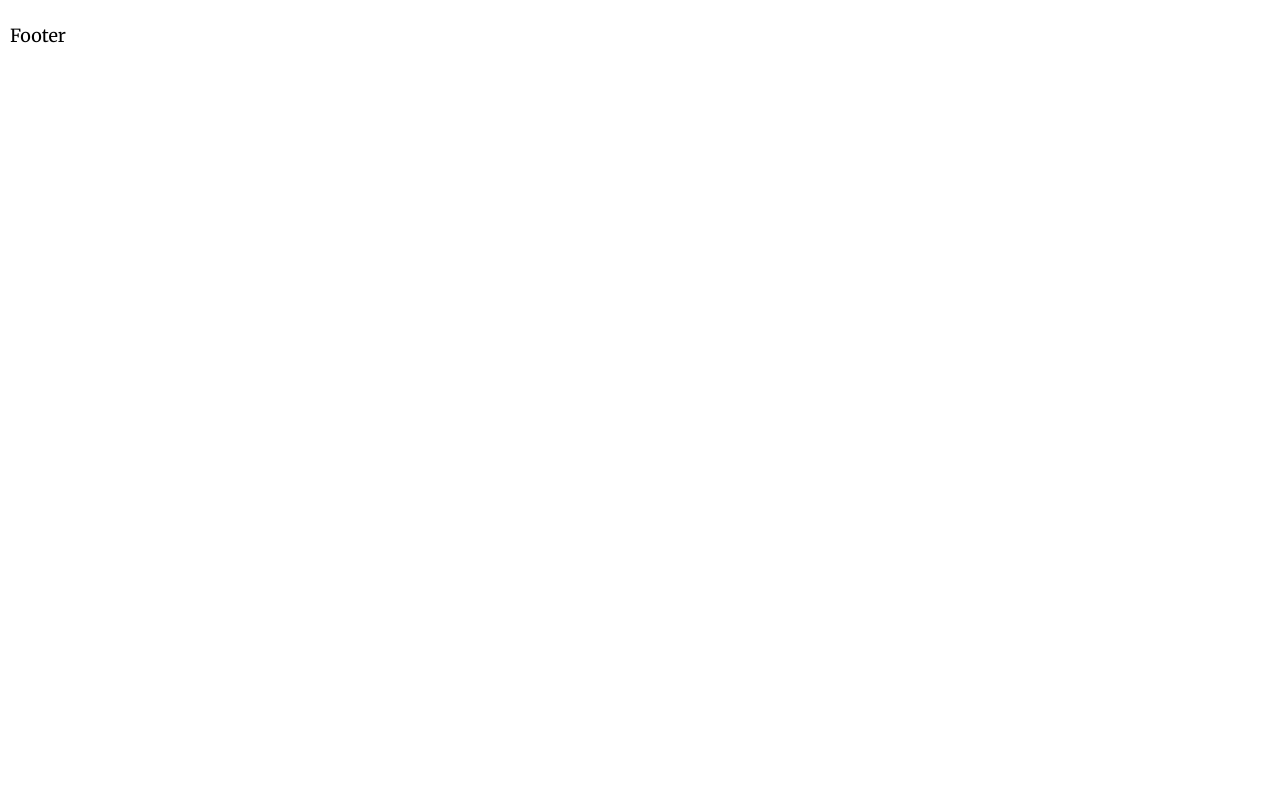
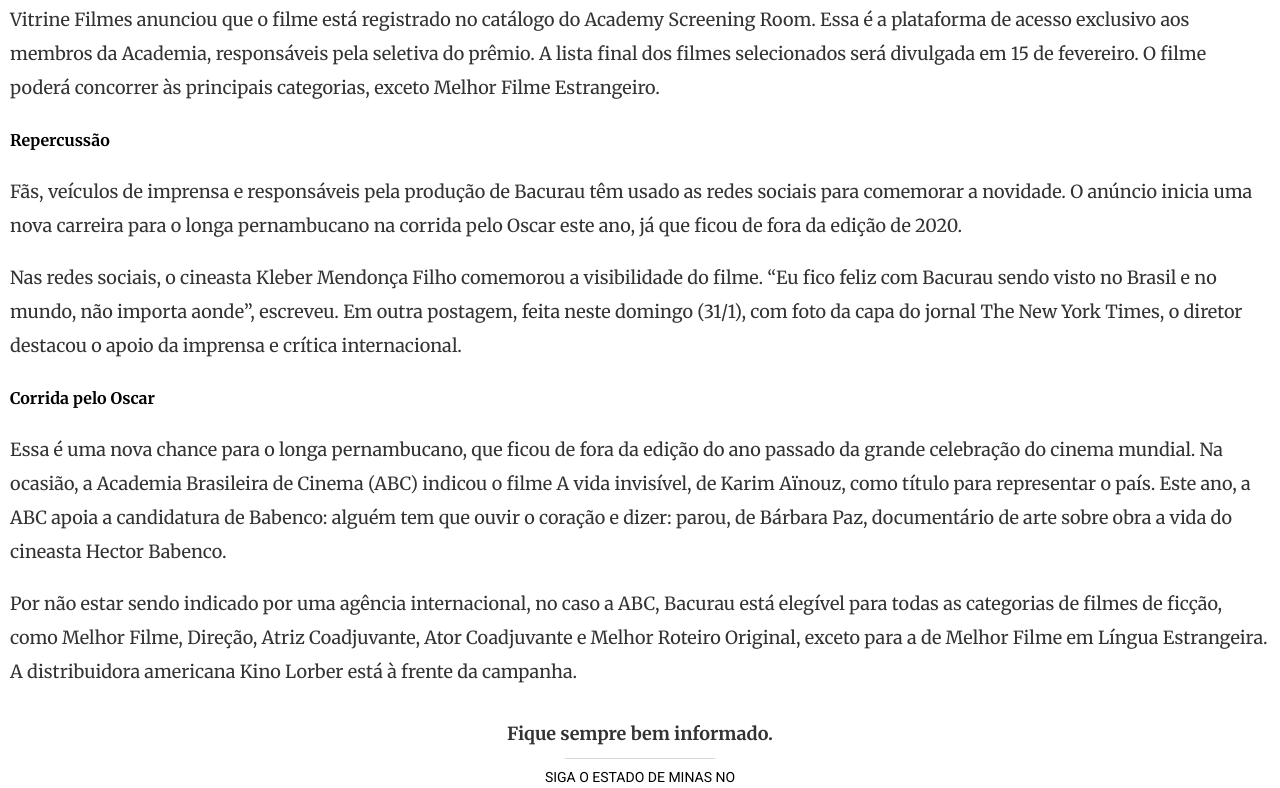
Before and after one commit to orlando-messias/estado-minas-react-project, a React (Create React App) app: page / in a window 1280 px wide. Shown: the part 1080-1868 px from the top of the page. Before the commit the page ends 1155 px from the top, so only its background shows below. Built offline with nearby package versions, Linux system fonts and the light colour scheme.

Commit message:
article paragraphs and footer

```diff
--- a/src/Main/Main.js
+++ b/src/Main/Main.js
@@ -2,6 +2,8 @@
 import Whatsapp from '../assets/social-whatsapp.png';
 import Facebook from '../assets/social-facebook.png';
 import MainImage from '../assets/main-image.png';
+import LogoGoogleNews from '../assets/google-news.png';
+import SeparatorFooter from '../assets/separator-footer.png';
 
 import './styles.css';
 
@@ -26,7 +28,9 @@
           <img src={Facebook} alt="Facebook" />
         </div>
       </section>
+
       <article>
+
         <figure>
           <img src={MainImage} alt="Imagem Principal da Notícia" />
           <figcaption>
@@ -34,10 +38,65 @@
             <span>(foto: Divulgação)</span>
           </figcaption>
         </figure>
+
+        <div>
+          <p>
+            A notícia de que o filme Bacurau (2019), dirigido por Kleber Mendonça Filho e Juliano Dornelles, voltou a ser
+            elegível para concorrer ao Oscar 2021 tem causado grande repercussão nas redes e na imprensa nacional e
+            internacional. Na última sexta-feira (29/1), a distribuidora independente Vitrine Filmes anunciou que o filme
+            está registrado no catálogo do Academy Screening Room. Essa é a plataforma de acesso exclusivo aos membros da
+            Academia, responsáveis pela seletiva do prêmio. A lista final dos filmes selecionados será divulgada em 15 de
+            fevereiro. O filme poderá concorrer às principais categorias, exceto Melhor Filme Estrangeiro.
+          </p>
+
+          <h3>Repercussão</h3>
+
+          <p>
+            Fãs, veículos de imprensa e responsáveis pela produção de Bacurau têm usado as redes sociais para comemorar a
+            novidade. O anúncio inicia uma nova carreira para o longa pernambucano na corrida pelo Oscar este ano, já que
+            ficou de fora da edição de 2020.
+          </p>
+
+          <p>
+            Nas redes sociais, o cineasta Kleber Mendonça Filho comemorou a visibilidade do filme. “Eu fico feliz com
+            Bacurau sendo visto no Brasil e no mundo, não importa aonde”, escreveu. Em outra postagem, feita neste
+            domingo (31/1), com foto da capa do jornal The New York Times, o diretor destacou o apoio da imprensa e
+            crítica internacional.
+          </p>
+
+          <h3>Corrida pelo Oscar</h3>
+
+          <p>
+            Essa é uma nova chance para o longa pernambucano, que ficou de fora da edição do ano passado da grande
+            celebração do cinema mundial. Na ocasião, a Academia Brasileira de Cinema (ABC) indicou o filme A vida
+            invisível, de Karim Aïnouz, como título para representar o país. Este ano, a ABC apoia a candidatura de
+            Babenco: alguém tem que ouvir o coração e dizer: parou, de Bárbara Paz, documentário de arte sobre obra
+            a vida do cineasta Hector Babenco.
+          </p>
+
+          <p>
+            Por não estar sendo indicado por uma agência internacional, no caso a ABC, Bacurau está elegível para todas
+            as categorias de filmes de ficção, como Melhor Filme, Direção, Atriz Coadjuvante, Ator Coadjuvante e Melhor
+            Roteiro Original, exceto para a de Melhor Filme em Língua Estrangeira. A distribuidora americana Kino
+            Lorber está à frente da campanha.
+          </p>
+        </div>
+
+        <footer>
+          <p>Fique sempre bem informado.</p>
+          <img className='separator-footer' src={SeparatorFooter} alt="Linha Rodapé" />
+          <div>
+            <span>SIGA O ESTADO DE MINAS NO</span>
+            <img src={LogoGoogleNews} alt="Logo Google News" />
+          </div>
+        </footer>
+
       </article>
+
       <aside>
         <p>Content aside here</p>
       </aside>
+
     </main>
   )
 }
--- a/src/Main/styles.css
+++ b/src/Main/styles.css
@@ -1,5 +1,5 @@
 .main-container {
-  padding: 10px;
+  padding: 0 10px;
 }
 
 .head-container .news-category, section.author {
@@ -45,12 +45,22 @@
   font-size: 14px;
 }
 
-figure figcaption {
+article p {
+  line-height: 34px;
+  color: #333333;
+}
+
+article h3 {
+  font-size: 16px;
+  line-height: 34px;
+}
+
+article figure figcaption {
   font-family: 'Roboto', sans-serif;
   margin-top: 10px;
 }
 
-figure figcaption span {
+article figure figcaption span {
   display: block;
   font-size: 12px;
   line-height: 22px;
@@ -58,6 +68,27 @@
   margin-top: 3px;
 }
 
-figure img {
+article figure img {
   width: 100%;
 }
+
+article footer {
+  text-align: center;
+}
+
+article footer p {
+  font-size: 18px;
+  font-weight: bold;
+  margin: 0 0 -10px 0;
+}
+
+article footer .separator-footer {
+  background-color: red;
+}
+
+article footer span {
+  font-size: 14px;
+  font-family: 'Roboto', sans-serif;
+  margin: 5px 0;
+  display: block;
+}
```
Also changed, not shown: src/assets/google-news.png (added), src/assets/separator-footer.png (added).
